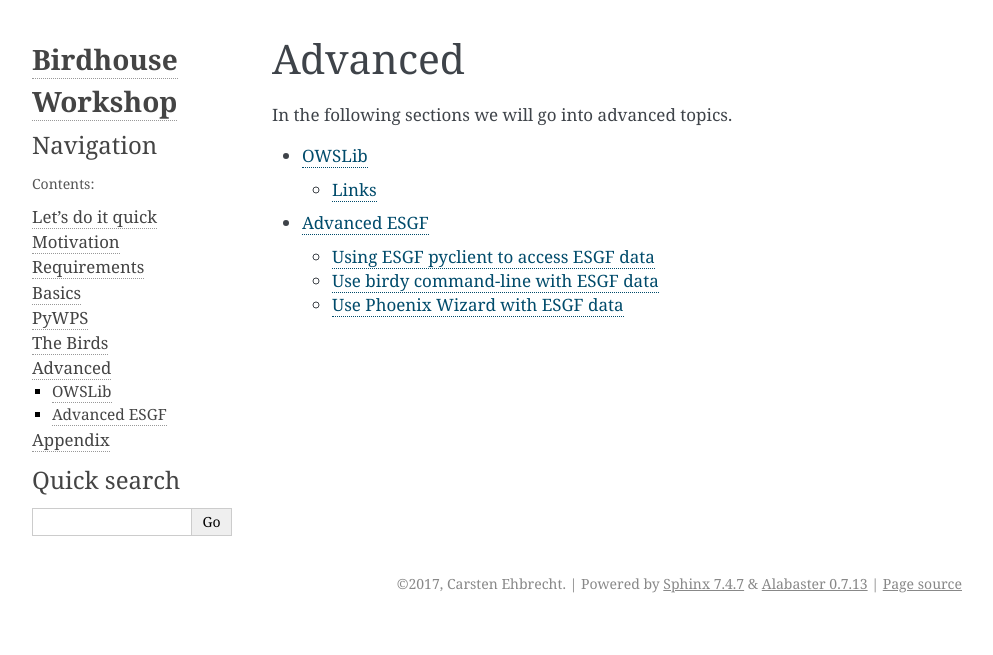
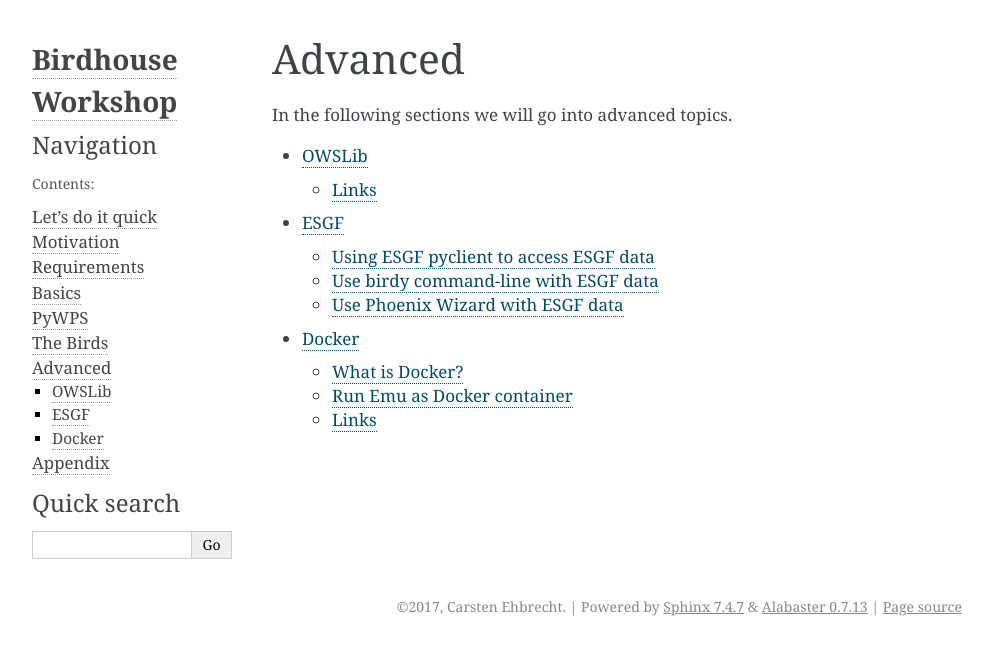
Before and after one commit to bird-house/birdhouse-workshop, a Sphinx documentation site: the page built from docs/source/advanced.rst, in a window 1280 px wide. Shown: the top 655 px of the page, without its empty margins (148-1141 px from the left). Built offline with Sphinx 7.4.7, drawn with Linux system fonts in a browser that asks for light colours.

Commit message:
added docker section ... updated esgf

```diff
--- a/docs/source/advanced.rst
+++ b/docs/source/advanced.rst
@@ -10,5 +10,4 @@
 
    advanced/owslib
    advanced/esgf
-..   advanced/opendap
-   advanced/twitcher
+   advanced/docker
--- /dev/null
+++ b/docs/source/advanced/docker.rst
@@ -0,0 +1,23 @@
+.. _advanced_docker:
+
+Docker
+======
+
+The Birdhouse WPS services are available as a
+Docker image on `Docker Hub <https://hub.docker.com/r/birdhouse/>`_.
+
+
+What is Docker?
+---------------
+
+https://www.docker.com/what-docker
+
+Run Emu as Docker container
+---------------------------
+
+Example: http://emu.readthedocs.io/en/latest/tutorial/using_docker.html
+
+Links
+-----
+
+* Docker Training: http://slides.com/dataduke/docker-001#/
--- a/docs/source/advanced/esgf.rst
+++ b/docs/source/advanced/esgf.rst
@@ -1,7 +1,7 @@
 .. _advanced_esgf:
 
-Advanced ESGF
-=============
+ESGF
+====
 
 
 Using ESGF pyclient to access ESGF data
```
